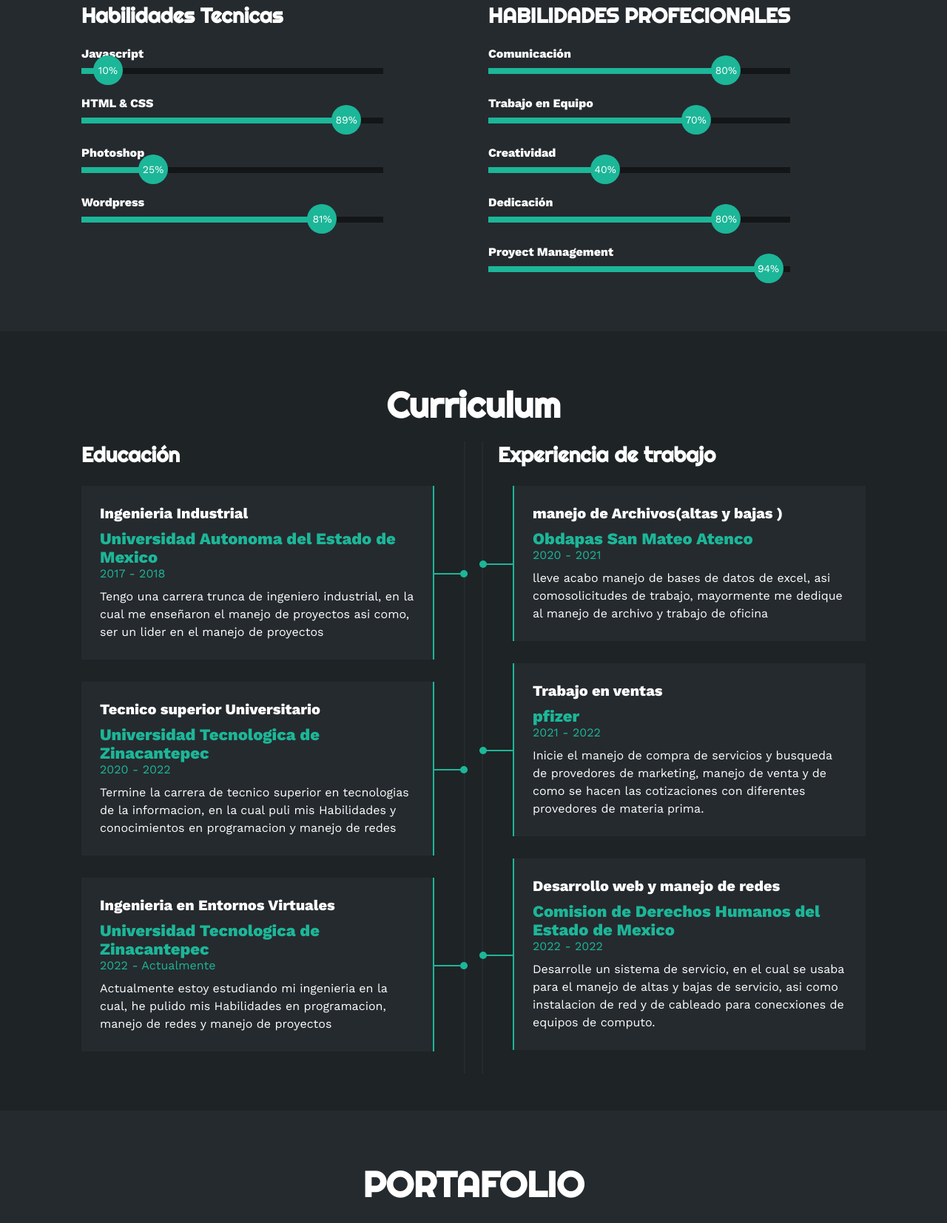
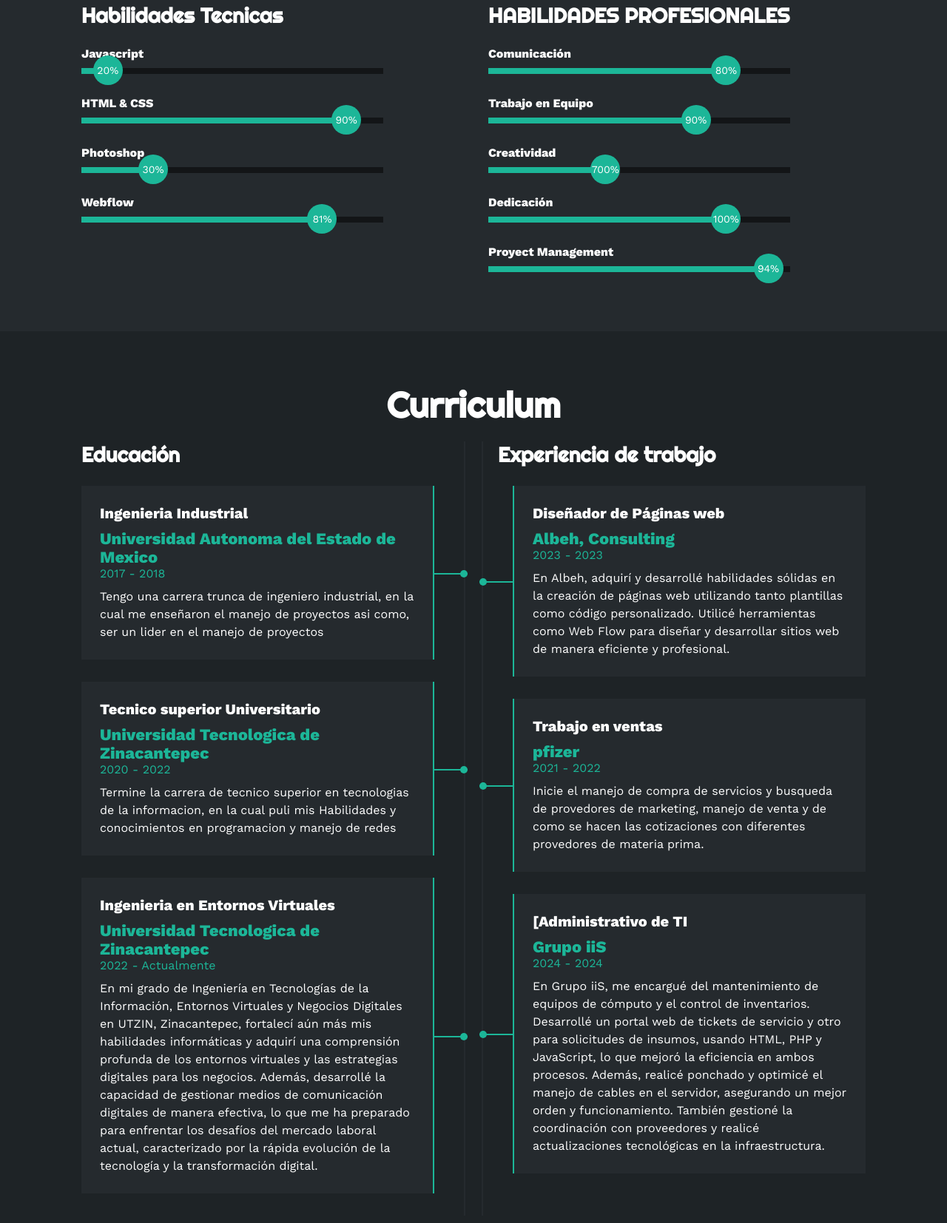
Before and after one commit to EdwinEstr/CV, a plain HTML site: page index.html in a window 1280 px wide. Shown: the part 1560-3214 px from the top of the page at 74% size. Drawn offline with nearby package versions, Linux system fonts and the light colour scheme.

Commit message:
Update index.html

```diff
--- a/index.html
+++ b/index.html
@@ -53,7 +53,7 @@
     <section id="sobremi" class="sobremi">
         <div class="contenido-seccion">
             <h2>Sobre Mí</h2>
-            <p><span>Hola, mi nombre es Edwin Eduardo.</span> Soy un joven universitario, con muchas ganas de emprendimiento y de aprender cosas nuevas. .</p>
+            <p><span>Hola, mi nombre es Edwin Eduardo.</span> Soy un joven , con muchas ganas de emprendimiento y de aprender cosas nuevas. .</p>
 
             <div class="fila">
                 <!-- datos personales -->
@@ -66,7 +66,7 @@
                         </li>
                         <li>
                             <strong>Teléfono</strong>
-                            722 126 4683
+                            729 703 8514
                         </li>
                         <li>
                             <strong>Email</strong>
@@ -122,11 +122,13 @@
             </div>
 
 
+            <a href="CV/Edwin CV.pdf" download>
                 <button>
                   Descargar CV <i class="fa-solid fa-download"></i>
                   <span class="overlay"></span>
                 </button>
               </a>
+
         </div>
     </section>
 
@@ -142,7 +144,7 @@
                         <span>Javascript</span>
                         <div class="barra-skill">
                             <div class="progreso">
-                                <span>10%</span>
+                                <span>20%</span>
                             </div>
                         </div>
                     </div>
@@ -150,7 +152,7 @@
                         <span>HTML & CSS</span>
                         <div class="barra-skill">
                             <div class="progreso">
-                                <span>89%</span>
+                                <span>90%</span>
                             </div>
                         </div>
                     </div>
@@ -158,12 +160,12 @@
                         <span>Photoshop</span>
                         <div class="barra-skill">
                             <div class="progreso">
-                                <span>25%</span>
+                                <span>30%</span>
                             </div>
                         </div>
                     </div>
                     <div class="skill">
-                        <span>Wordpress</span>
+                        <span>Webflow</span>
                         <div class="barra-skill">
                             <div class="progreso">
                                 <span>81%</span>
@@ -173,7 +175,7 @@
                 </div>
                 <!-- Habilidades Profecionales -->
                 <div class="col">
-                    <h3>HABILIDADES PROFECIONALES</h3>
+                    <h3>HABILIDADES PROFESIONALES</h3>
                     <div class="skill">
                         <span>Comunicación</span>
                         <div class="barra-skill">
@@ -186,7 +188,7 @@
                         <span>Trabajo en Equipo</span>
                         <div class="barra-skill">
                             <div class="progreso">
-                                <span>70%</span>
+                                <span>90%</span>
                             </div>
                         </div>
                     </div>
@@ -194,7 +196,7 @@
                         <span>Creatividad</span>
                         <div class="barra-skill">
                             <div class="progreso">
-                                <span>40%</span>
+                                <span>700%</span>
                             </div>
                         </div>
                     </div>
@@ -202,7 +204,7 @@
                         <span>Dedicación</span>
                         <div class="barra-skill">
                             <div class="progreso">
-                                <span>80%</span>
+                                <span>100%</span>
                             </div>
                         </div>
                     </div>
@@ -248,7 +250,12 @@
                         <h4>Ingenieria en Entornos Virtuales</h4>
                         <span class="casa">Universidad Tecnologica de Zinacantepec</span>
                         <span class="fecha">2022 - Actualmente</span>
-                        <p>Actualmente estoy estudiando mi ingenieria en la cual, he pulido mis Habilidades en programacion, manejo de redes y manejo de proyectos</p>
+                        <p>En mi grado de Ingeniería en Tecnologías de la Información, Entornos Virtuales y Negocios
+                            Digitales en UTZIN, Zinacantepec, fortalecí aún más mis habilidades informáticas y adquirí
+                            una comprensión profunda de los entornos virtuales y las estrategias digitales para los
+                            negocios. Además, desarrollé la capacidad de gestionar medios de comunicación digitales
+                            de manera efectiva, lo que me ha preparado para enfrentar los desafíos del mercado laboral
+                            actual, caracterizado por la rápida evolución de la tecnología y la transformación digital. </p>
                         <div class="conectori">
                             <div class="circuloi"></div>
                         </div>
@@ -258,10 +265,12 @@
                 <div class="col derecha">
                     <h3>Experiencia de trabajo</h3>
                     <div class="item der">
-                        <h4>manejo de Archivos(altas y bajas )</h4>
-                        <span class="casa">Obdapas San Mateo Atenco </span>
-                        <span class="fecha">2020 - 2021</span>
-                        <p>lleve acabo manejo de bases de datos de excel, asi comosolicitudes de trabajo, mayormente me dedique al manejo de archivo y trabajo de oficina</p>
+                        <h4>Diseñador de Páginas web</h4>
+                        <span class="casa">Albeh, Consulting</span>
+                        <span class="fecha">2023 - 2023</span>
+                        <p>En Albeh, adquirí y desarrollé habilidades sólidas en la creación de páginas web utilizando
+                            tanto plantillas como código personalizado. Utilicé herramientas como Web Flow para
+                            diseñar y desarrollar sitios web de manera eficiente y profesional.</p>
                         <div class="conectord">
                             <div class="circulod"></div>
                         </div>
@@ -276,10 +285,15 @@
                         </div>
                     </div>
                     <div class="item der">
-                        <h4>Desarrollo web y manejo de redes </h4>
-                        <span class="casa">Comision de Derechos Humanos del Estado de Mexico </span>
-                        <span class="fecha">2022 - 2022</span>
-                        <p>Desarrolle un sistema de servicio, en el cual se usaba para el manejo de altas y bajas de servicio, asi como instalacion de red y de cableado para conecxiones de equipos de computo.</p>
+                        <h4>[Administrativo de TI</h4>
+                        <span class="casa">Grupo iiS</span>
+                        <span class="fecha">2024 - 2024</span>
+                        <p>En Grupo iiS, me encargué del mantenimiento de equipos de cómputo y el control de
+                            inventarios. Desarrollé un portal web de tickets de servicio y otro para solicitudes de
+                            insumos, usando HTML, PHP y JavaScript, lo que mejoró la eficiencia en ambos
+                            procesos. Además, realicé ponchado y optimicé el manejo de cables en el servidor,
+                            asegurando un mejor orden y funcionamiento. También gestioné la coordinación con
+                            proveedores y realicé actualizaciones tecnológicas en la infraestructura. </p>
                         <div class="conectord">
                             <div class="circulod"></div>
                         </div>
@@ -297,8 +311,8 @@
                 <div class="proyecto">
                     <img src="img/p1.png" alt="">
                     <div class="overlay">
-                        <h3>Diseño en Javascript</h3>
-                        <p>Animaciones</p>
+                        <h3>Sistema de Tickets </h3>
+                        <p>Sistema de gestion</p>
                     </div>
                 </div>
                 <div class="proyecto">
@@ -318,11 +332,14 @@
                 <div class="proyecto">
                     <img src="img/p2.png" alt="">
                     <div class="overlay">
-                        <h3>Calculadoras</h3>
+                        <h3>Portal web de insumos</h3>
+                        <p>Gestion de insumos</p>
                     </div>
+
                 </div>
             </div>
         </div>
+
     </section>
 
     <!-- footer -->
```
